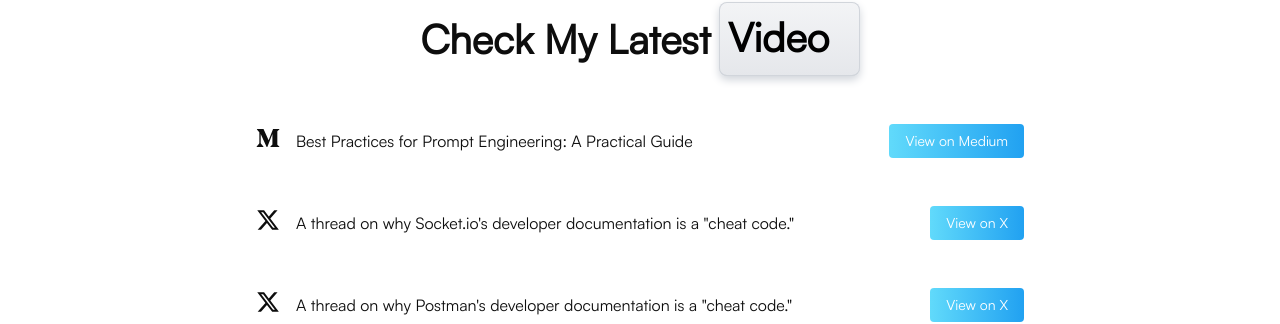
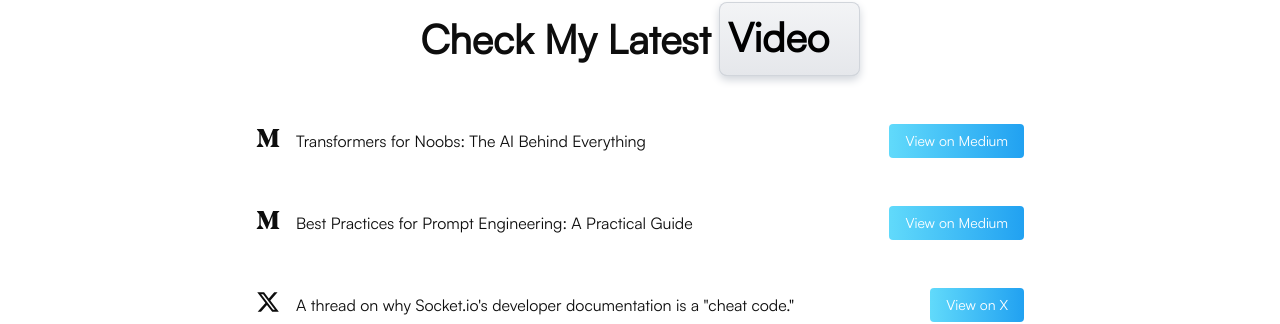
Before and after one commit to priyanshu-samal/newport, a React (Vite) app: page / in a window 1280 px wide. Shown: the part 3896-4220 px from the top of the page. Built offline with nearby package versions, Linux system fonts and the light colour scheme.

Commit message:
Update ThreadsAndArticles.jsx

```diff
--- a/src/components/ThreadsAndArticles.jsx
+++ b/src/components/ThreadsAndArticles.jsx
@@ -4,6 +4,12 @@
 import { FaMediumM } from "react-icons/fa";
 
 const articles = [
+    {
+    platform: 'Medium',
+    icon: <FaMediumM />,
+    title: 'Transformers for Noobs: The AI Behind Everything',
+    url: 'https://medium.com/@samalpriyanshu966/transformers-for-noobs-the-ai-behind-everything-8d7539821242',
+  },
     {
     platform: 'Medium',
     icon: <FaMediumM />,
```
